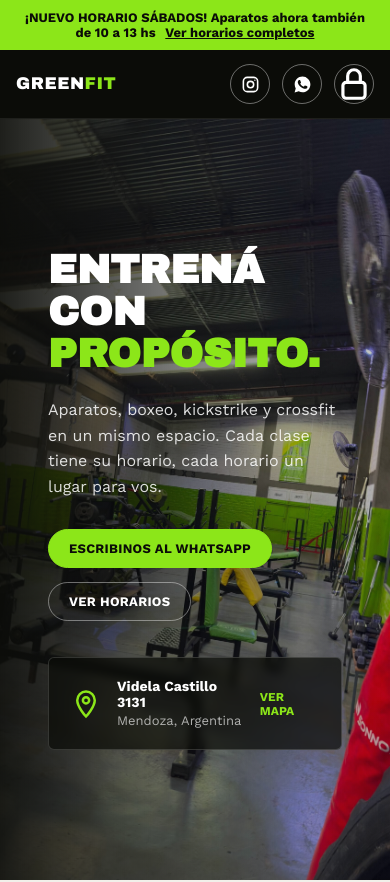
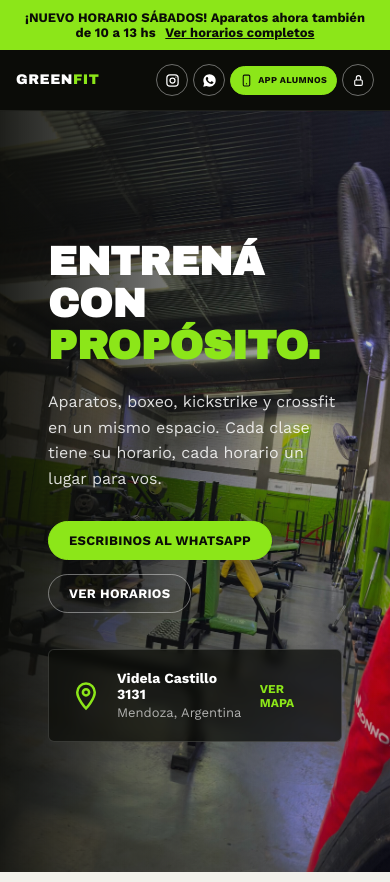
Before and after one commit to FacundoUria/Greenfit, a plain HTML site: page index.html in a window 390 px wide. Shown: the top 882 px of the page. Drawn offline with nearby package versions, Linux system fonts and the light colour scheme.

Commit message:
Agregar acceso a la PWA de alumnos en el navbar
Suma el botón "App Alumnos" (lime, destacado) enlazando a
https://greenfitapp.netlify.app, junto al acceso de staff existente.
De paso corrige un bug real: los íconos SVG dentro de los .pill no
tenían tamaño explícito y renderizaban en 0x0 (invisibles) en
desktop. También reordena los breakpoints del header-right para que
coincidan con el colapso del menú (900px) y evitar que los botones
queden recortados fuera de pantalla en anchos intermedios (601-899px)
y en teléfonos muy angostos (320-340px, donde el botón pasa a mostrar
solo "APP").

```diff
--- a/index.html
+++ b/index.html
@@ -40,7 +40,9 @@
     font-weight:700; font-size:13px; text-transform:uppercase; letter-spacing:0.3px; text-decoration:none; border:1.5px solid rgba(255,255,255,0.4); color:var(--white);
   }
   .pill:hover{border-color:var(--lime); color:var(--lime);}
+  .pill svg{width:16px;height:16px;flex-shrink:0;}
   .pill-solid{background:var(--lime); color:var(--black); border-color:var(--lime);}
+  .app-label-short{display:none;}
   .pill-solid:hover{background:#7bcf14; color:var(--black);}
   .icon-btn{
     width:40px;height:40px;border-radius:50%; display:flex; align-items:center; justify-content:center;
@@ -144,13 +146,30 @@
   .car-prev{left:6px;}
   .car-next{right:6px;}
 
-  @media(max-width:600px){
+  @media(max-width:900px){
     .nav-inner{padding:14px 16px;}
     .logo{font-size:17px;}
+    .header-right{gap:8px;}
     .header-right a.pill:not(.pill-solid):not(.staff-link){display:none;}
     .header-right .pill{padding:9px 14px; font-size:11px;}
-    .header-right .staff-link{width:40px;height:40px;padding:0;border-radius:50%;justify-content:center;gap:0;}
+    .header-right .pill-solid{padding:9px 12px; gap:6px;}
+    .header-right .staff-link{width:38px;height:38px;padding:0;border-radius:50%;justify-content:center;gap:0;}
     .header-right .staff-link .staff-label{display:none;}
+  }
+
+  @media(max-width:400px){
+    .logo{font-size:14px;}
+    .header-right{gap:5px;}
+    .icon-btn{width:32px;height:32px;}
+    .icon-btn svg{width:15px;height:15px;}
+    .header-right .pill-solid{padding:7px 9px; font-size:9px; gap:5px;}
+    .header-right .pill svg{width:13px;height:13px;}
+    .header-right .staff-link{width:32px;height:32px;}
+  }
+
+  @media(max-width:340px){
+    .header-right .app-label-full{display:none;}
+    .header-right .app-label-short{display:inline;}
   }
 
   @media(max-width:900px){
@@ -217,6 +236,11 @@
       <a class="pill" href="#contacto">
         <svg viewBox="0 0 24 24" fill="none" stroke="currentColor" stroke-width="2"><path d="M12 22s7-7.5 7-13a7 7 0 10-14 0c0 5.5 7 13 7 13z"/><circle cx="12" cy="9" r="2.5"/></svg>
         Ubicación
+      </a>
+      <a class="pill pill-solid" href="https://greenfitapp.netlify.app" target="_blank" rel="noopener noreferrer" aria-label="Abrir app de alumnos GreenFit">
+        <svg viewBox="0 0 24 24" fill="none" stroke="currentColor" stroke-width="2"><rect x="6" y="2" width="12" height="20" rx="2"/><line x1="11" y1="18" x2="13" y2="18"/></svg>
+        <span class="app-label-full">App Alumnos</span>
+        <span class="app-label-short">App</span>
       </a>
       <a class="pill staff-link" href="https://greenfitadmin.netlify.app/login" target="_blank" rel="noopener" aria-label="Acceso Staff - Panel de Control">
         <svg viewBox="0 0 24 24" fill="none" stroke="currentColor" stroke-width="2"><rect x="5" y="11" width="14" height="10" rx="2"/><path d="M8 11V7a4 4 0 018 0v4"/></svg>
```
